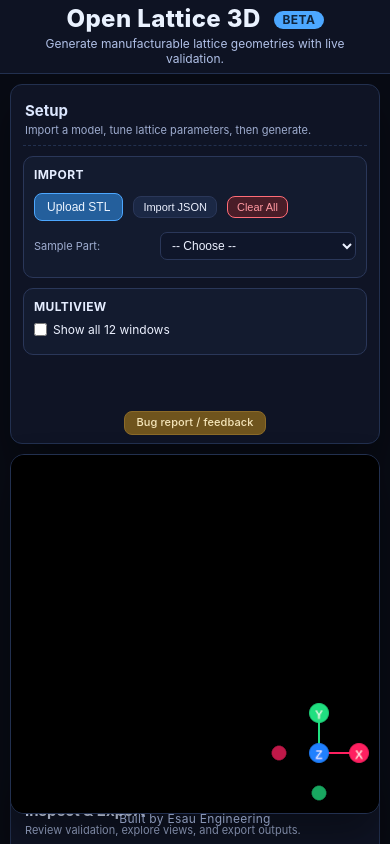
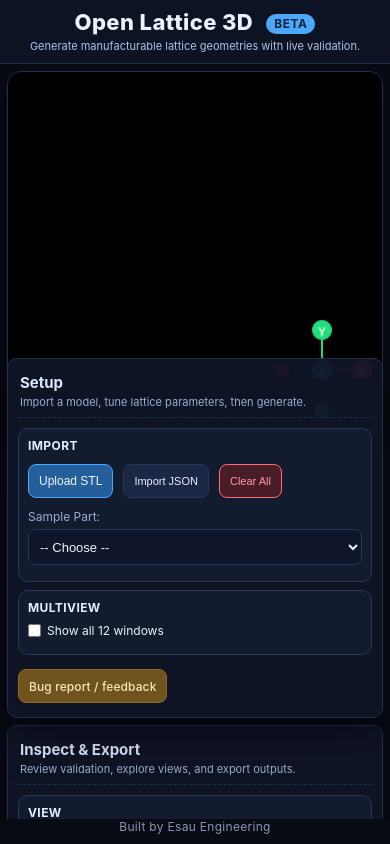
Before and after one commit to esaueng/OpenLattice3D, a React (Vite) app: page / in a window 390 px wide. Built offline with nearby package versions, Linux system fonts and the light colour scheme.

Commit message:
Improve mobile layout without changing desktop experience

```diff
--- a/src/App.css
+++ b/src/App.css
@@ -596,9 +596,24 @@
 @media (max-width: 1180px) {
   .app {
     grid-template-columns: 1fr;
-    grid-template-rows: auto minmax(320px, 1fr) auto;
+    grid-template-rows: minmax(320px, 58vh) auto auto;
     height: auto;
     overflow-y: auto;
+    gap: 8px;
+    padding: 8px;
+  }
+
+  .viewer-container {
+    order: 1;
+    min-height: min(58vh, 520px);
+  }
+
+  .left-panel {
+    order: 2;
+  }
+
+  .right-panel {
+    order: 3;
   }
 
   .app-topbar h1 {
@@ -613,6 +628,99 @@
 
   html, body, #root {
     overflow: auto;
+  }
+
+  .feedback-sidebar-cta {
+    position: static;
+    justify-content: flex-start;
+    margin-top: 6px;
+  }
+
+  .watermark {
+    position: static;
+    transform: none;
+    text-align: center;
+    padding-bottom: 10px;
+  }
+}
+
+@media (max-width: 768px) {
+  .app-topbar {
+    height: auto;
+    min-height: 64px;
+    padding: 10px 12px;
+  }
+
+  .app-topbar h1 {
+    font-size: 22px;
+    line-height: 1.1;
+  }
+
+  .app-topbar p {
+    font-size: 11px;
+  }
+
+  .app {
+    grid-template-rows: minmax(280px, 52vh) auto auto;
+    gap: 7px;
+    padding: 7px;
+  }
+
+  .panel {
+    padding: 10px;
+    border-radius: 10px;
+  }
+
+  .panel section,
+  .panel-section {
+    padding: 9px;
+    margin-bottom: 8px;
+  }
+
+  .row {
+    align-items: stretch;
+    gap: 5px;
+  }
+
+  .row label {
+    width: 100%;
+    font-size: 12px;
+  }
+
+  .row input[type="number"],
+  .row select {
+    width: 100%;
+    min-height: 36px;
+    font-size: 13px;
+  }
+
+  .btn {
+    min-height: 34px;
+    padding: 6px 10px;
+    font-size: 12px;
+  }
+
+  .btn-small,
+  .btn-tiny {
+    min-height: 32px;
+    font-size: 11px;
+  }
+
+  .view-buttons {
+    grid-template-columns: 1fr;
+  }
+
+  .demo-grid-view {
+    grid-template-columns: repeat(2, minmax(0, 1fr));
+    grid-template-rows: repeat(6, minmax(120px, 1fr));
+    gap: 6px;
+    padding: 6px;
+  }
+
+  .demo-window-label,
+  .demo-window-status {
+    font-size: 9px;
+    padding: 2px 5px;
   }
 }
 
```
